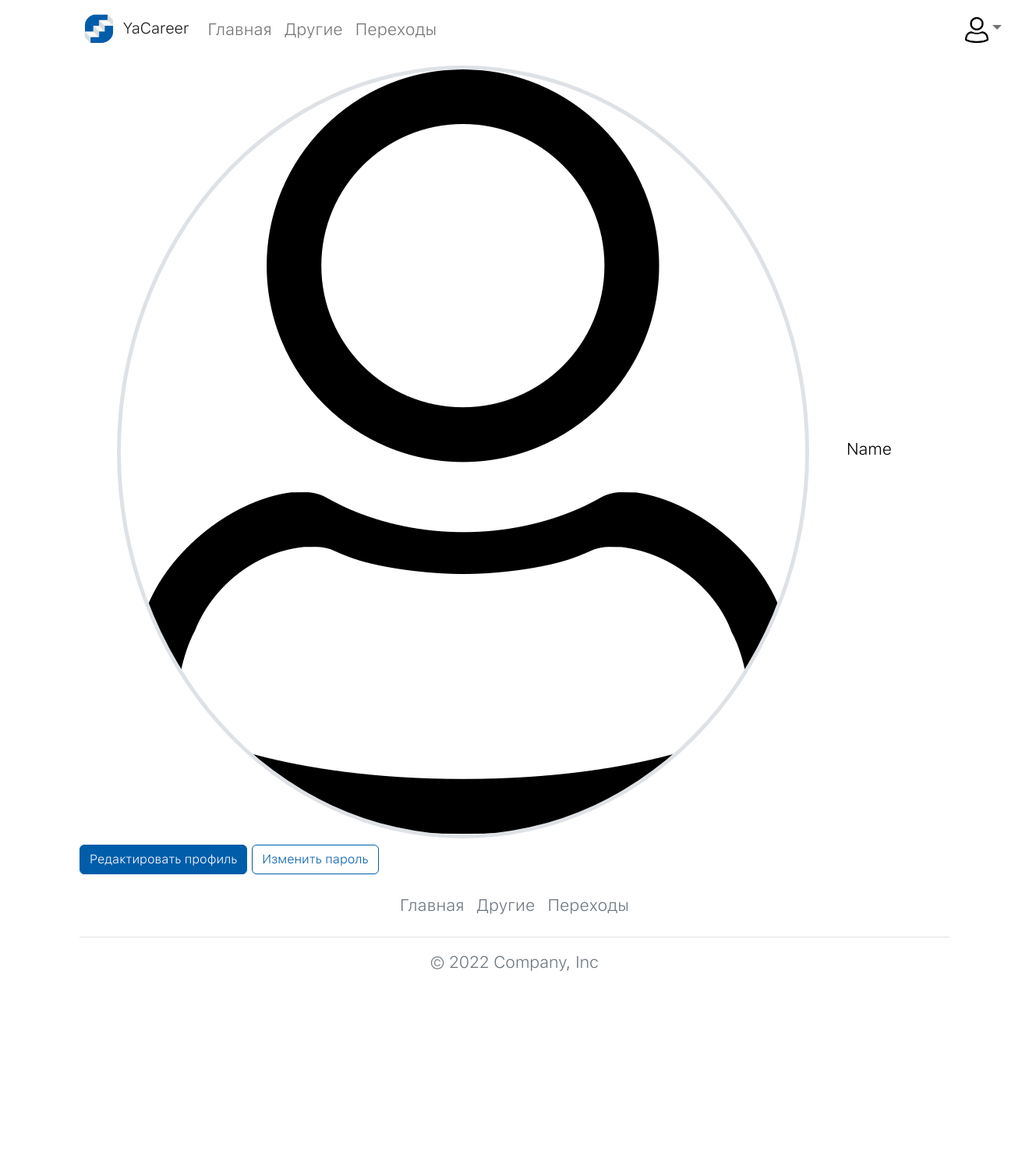
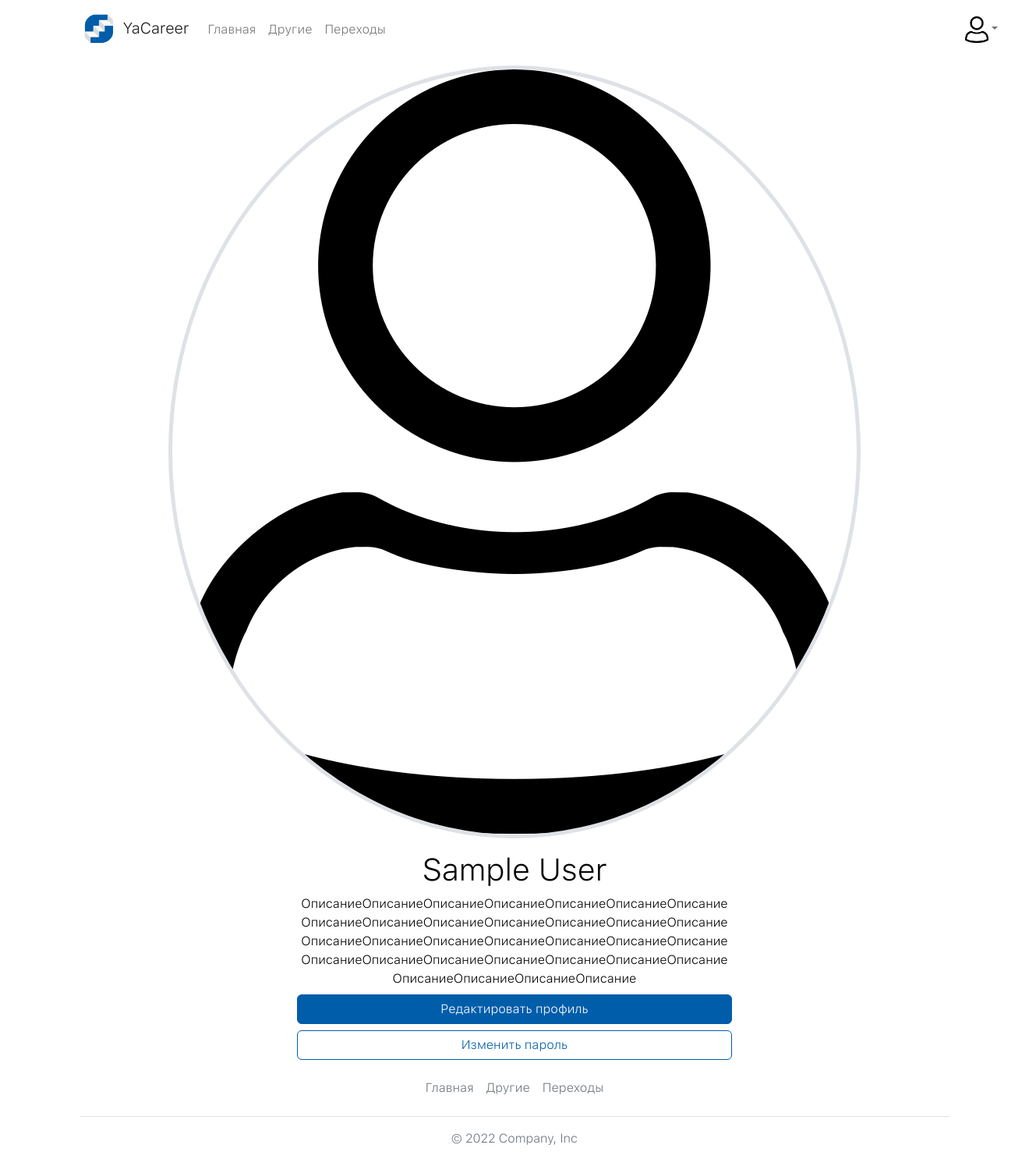
Before and after one commit to djsega1/YaCareer, a Django app: page /users/profile/ in a window 1320 px wide. Shown: the whole page at 78% size. Before the commit the page ends 1245 px from the top, so only its background shows below. Run offline with Django 4.2, Linux system fonts and the light colour scheme; the visitor is signed in with stand-in values (Sample User, id 1); some libraries are stand-ins or nearby versions.

Commit message:
Added profile template

```diff
--- a/yacareer/static_dev/style/style.css
+++ b/yacareer/static_dev/style/style.css
@@ -74,7 +74,6 @@ footer {
 
 html * {
 	font-family: "SF UI Text" !important;
-	font-size: 16pt;
     font-weight: normal;
 }
 
@@ -95,6 +94,7 @@ body {
     display: flex;
     flex-direction: column;
 }
+
 #img_logout {
 	width: 20px;
 }
--- a/yacareer/templates/users/includes/card_of_user.html
+++ b/yacareer/templates/users/includes/card_of_user.html
@@ -1,6 +1,6 @@
 {% load static %}
 
-<div class="d-flex justify-content-start">
+<div class="d-flex align-items-center flex-column">
   <div class="my-2 mx-5">
     {% if user.photo %}
       <img src="{{ user.get_img.url }}" class="rounded-circle border border-5">
@@ -8,7 +8,8 @@
       <img src="{% static 'img/user.png' %}" class="rounded-circle border border-5">
     {% endif %}
   </div>
-  <div class="d-flex align-content-center flex-wrap">
-    <h1>Name</h1>
+  <div class="d-flex align-content-center flex-column my-auto">
+    <h1 class="text-center my-2">{{user.first_name}} {{user.last_name}}</h1>
+    <p class="text-break text-center mb-2">ОписаниеОписаниеОписаниеОписаниеОписаниеОписаниеОписаниеОписаниеОписаниеОписаниеОписаниеОписаниеОписаниеОписаниеОписаниеОписаниеОписаниеОписаниеОписаниеОписаниеОписаниеОписаниеОписаниеОписаниеОписаниеОписаниеОписаниеОписаниеОписаниеОписаниеОписаниеОписание</p>
   </div>
 </div>
--- a/yacareer/templates/users/profile.html
+++ b/yacareer/templates/users/profile.html
@@ -4,11 +4,11 @@
 
 {% block content %}
 
-<div class="col-12">
+<div class="d-flex justify-content-between flex-column w-50 mx-auto">
   {% include "users/includes/card_of_user.html" %}
   <button
     type="button"
-    class="btn btn-primary"
+    class="btn btn-primary mb-2"
     data-bs-toggle="modal"
     data-bs-target="#modal-cart"
   >
@@ -42,7 +42,7 @@
             {% for field in form %}
               {% include "users/includes/form.html" %}
             {% endfor %}
-            <button type="submit" class="btn btn-primary">Отправить</button>
+            <button type="submit" class="btn btn-primary mt-2">Отправить</button>
           </form>
         </div>
       </div>
```
